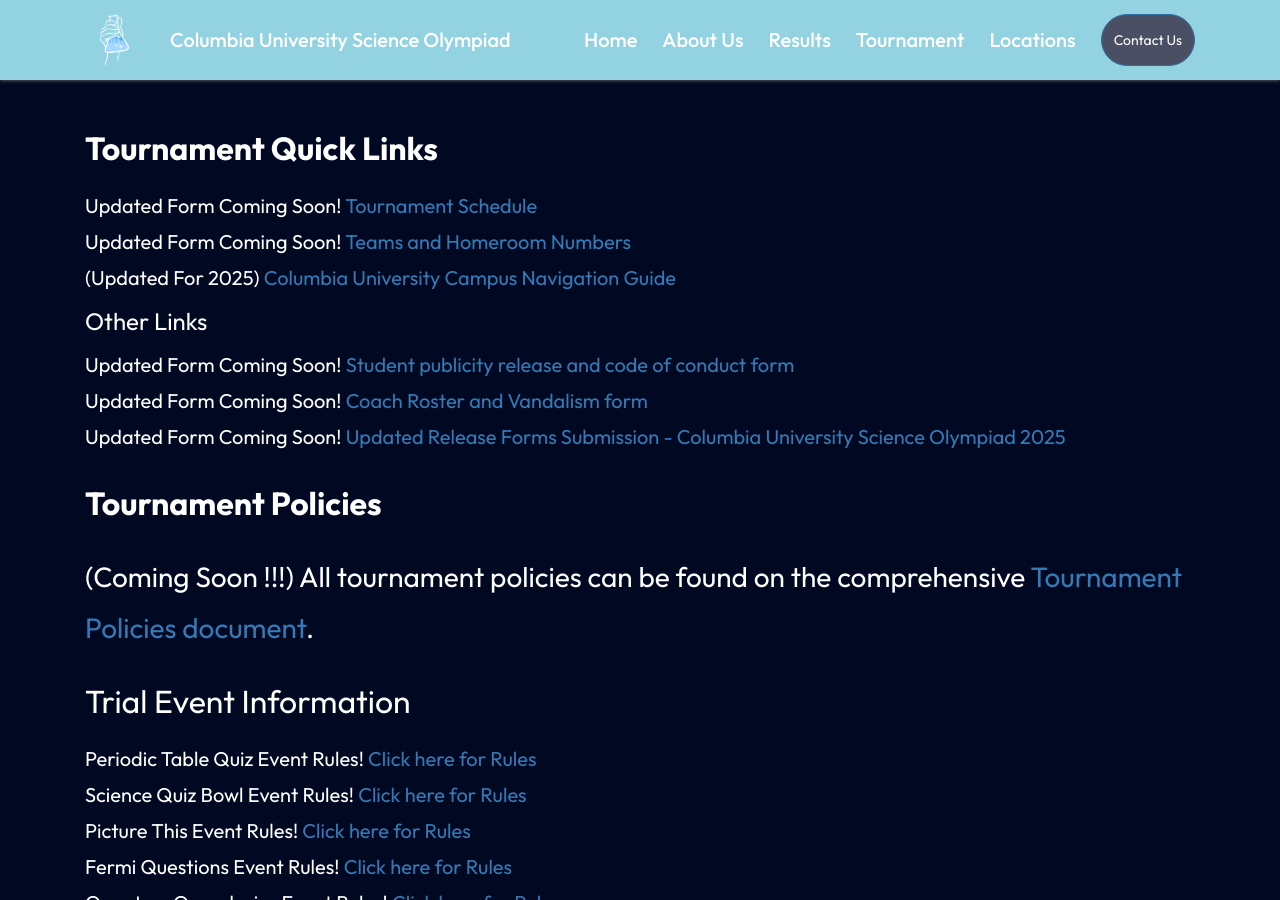
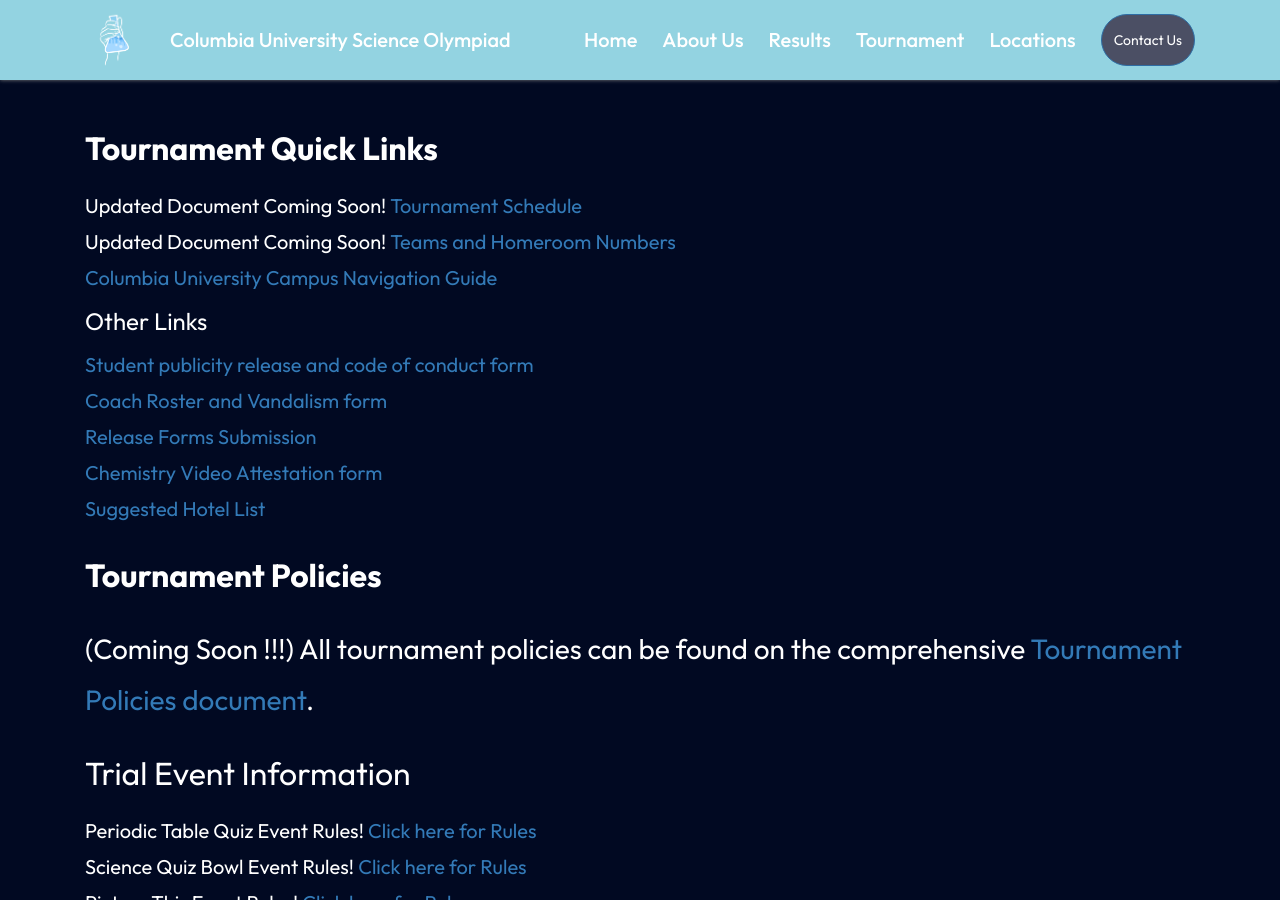
Before and after one commit to columbia-science-olympiad/columbia-science-olympiad.github.io, a Jekyll site: the page built from tournament.md, in a window 1280 px wide and 900 px high. Built offline with Jekyll 4.4.1, drawn with Linux system fonts in a browser that asks for light colours; nearby versions of some CDN libraries.

Commit message:
Updated forms and links

```diff
--- a/contact.html
+++ b/contact.html
@@ -47,7 +47,7 @@
             <a href="/volunteer" class="blue-button-text">Volunteer</a>
           </button>
           <button class="btn btn-secondary btn-large col-sm-3 grey-button">
-            <a href="https://docs.google.com/forms/d/e/1FAIpQLSek7v3_c78jiblS171_KaIOocF7J_H9RhhzR9rshwUu8pP_hw/viewform" class="blue-button-text">Mailing List</a>
+            <a href="https://docs.google.com/forms/d/e/1FAIpQLSdyCSZsPDcS0zlmQHL00FIyM8HDTh3BAEZG9cYMEX2wce9pUQ/viewform" class="blue-button-text">Mailing List</a>
           </button>
         </div>
       </div>
--- a/index.html
+++ b/index.html
@@ -66,13 +66,13 @@
             <a href="/contact" class="blue-button-text">Contact Us</a>
           </button>
           <button class="btn btn-secondary btn-large col-sm-3 grey-button">
-            <a href="https://docs.google.com/forms/d/e/1FAIpQLSek7v3_c78jiblS171_KaIOocF7J_H9RhhzR9rshwUu8pP_hw/viewform" class="blue-button-text">Mailing List</a>
+            <a href="https://docs.google.com/forms/d/e/1FAIpQLSdyCSZsPDcS0zlmQHL00FIyM8HDTh3BAEZG9cYMEX2wce9pUQ/viewform" class="blue-button-text">Mailing List</a>
           </button>
         </div>
       </div>
       <div class="col-sm-6 city-pic">
         <img
-          src="/assets/images/team.png"
+          src="/assets/images/team1.jpeg"
           alt="city"
           class="img-fluid rounded-lg"
         />
--- a/tournament.md
+++ b/tournament.md
@@ -5,15 +5,17 @@
 
 ## **Tournament Quick Links**
 
--   Updated Form Coming Soon! [Tournament Schedule](https://docs.google.com/spreadsheets/d/1XpcXo1L4KHVtNDlEDGxHZuXJTaObWJq9sUXs1W_4rDA)
--   Updated Form Coming Soon! [Teams and Homeroom Numbers](https://docs.google.com/spreadsheets/d/1GPiPle1czDVFfVXfOzSeqaT34jZFXc3d0OghmXzhGSk)
--   (Updated For 2025) [Columbia University Campus Navigation Guide](https://docs.google.com/document/d/1CtxgVkWIwmtXUkV5Uz2SpwcrXxMwabE0QgLoCO_wjzI/edit?usp=sharing)
+-   Updated Document Coming Soon! [Tournament Schedule](https://docs.google.com/spreadsheets/d/1XpcXo1L4KHVtNDlEDGxHZuXJTaObWJq9sUXs1W_4rDA)
+-   Updated Document Coming Soon! [Teams and Homeroom Numbers](https://docs.google.com/spreadsheets/d/1GPiPle1czDVFfVXfOzSeqaT34jZFXc3d0OghmXzhGSk)
+-   [Columbia University Campus Navigation Guide](https://docs.google.com/document/d/1CtxgVkWIwmtXUkV5Uz2SpwcrXxMwabE0QgLoCO_wjzI/edit?usp=sharing)
 
 #### Other Links
 
--   Updated Form Coming Soon! [Student publicity release and code of conduct form](https://drive.google.com/file/d/1GSCqMIahGi7MW0GInIoeo4ZSI0TR8_Z-/view)
--   Updated Form Coming Soon! [Coach Roster and Vandalism form](https://drive.google.com/file/d/1293QmJiXz8317Q8Nzo3TQ06wZIJLZd8w/view)
--   Updated Form Coming Soon! [Updated Release Forms Submission - Columbia University Science Olympiad 2025](https://docs.google.com/forms/d/1yfpIoGtLmoNzgONTBuJH5BlTPwF8xqAHihkqOixwcMU/viewform?edit_requested=true)
+-   [Student publicity release and code of conduct form](https://drive.google.com/file/d/1-131tYmP8PPzylr3VeXhTCcMi_suMYJA/view?usp=sharing)
+-   [Coach Roster and Vandalism form](https://drive.google.com/file/d/1MOoaA0ErxXpBPtz-NxVYq-dnQFEeRszN/view?usp=sharing)
+-   [Release Forms Submission](https://docs.google.com/forms/d/e/1FAIpQLSel10XS70Pr1NO2oyUAcdzz2XtQuk1lnsl-5XutxVslIHTziQ/viewform?usp=sf_link)
+-   [Chemistry Video Attestation form](https://docs.google.com/forms/d/e/1FAIpQLSepM3v1yWE8oy7Q13W_C2fMoTk_CbZ6oO9ZWx3KKHccMcoNbw/viewform?usp=sf_link)
+-   [Suggested Hotel List](https://docs.google.com/document/d/13x8-e_ObBGzqwf_jNJZJemF-4yKcnkfd5F1fo4pB5eM/edit?usp=sharing)
 
 ## **Tournament Policies**
 
```
Also changed, not shown: other parts of contact.html (+1 -1 lines), other parts of index.html (+1 -1 lines), help.md (+8 -11 lines), location.md (+1 -1 lines), volunteer.md (+2 -2 lines), 3 other files.
